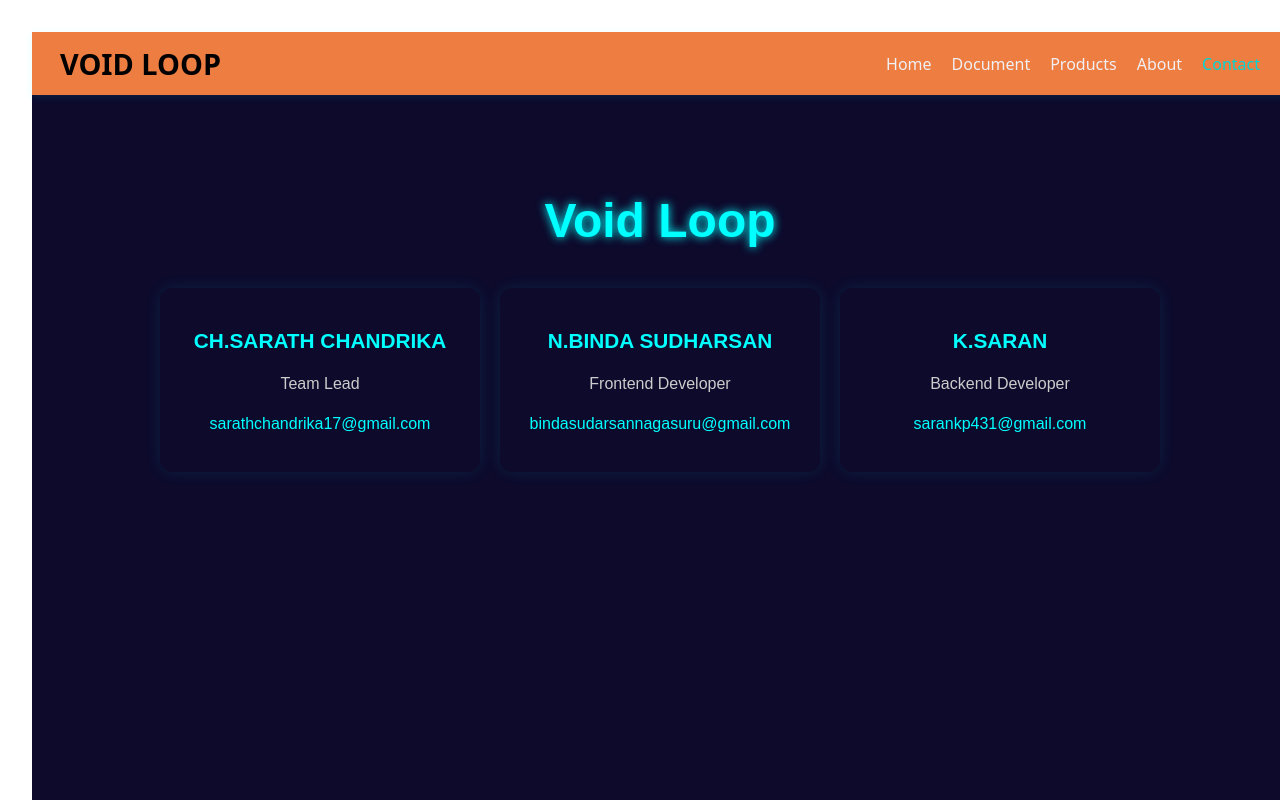
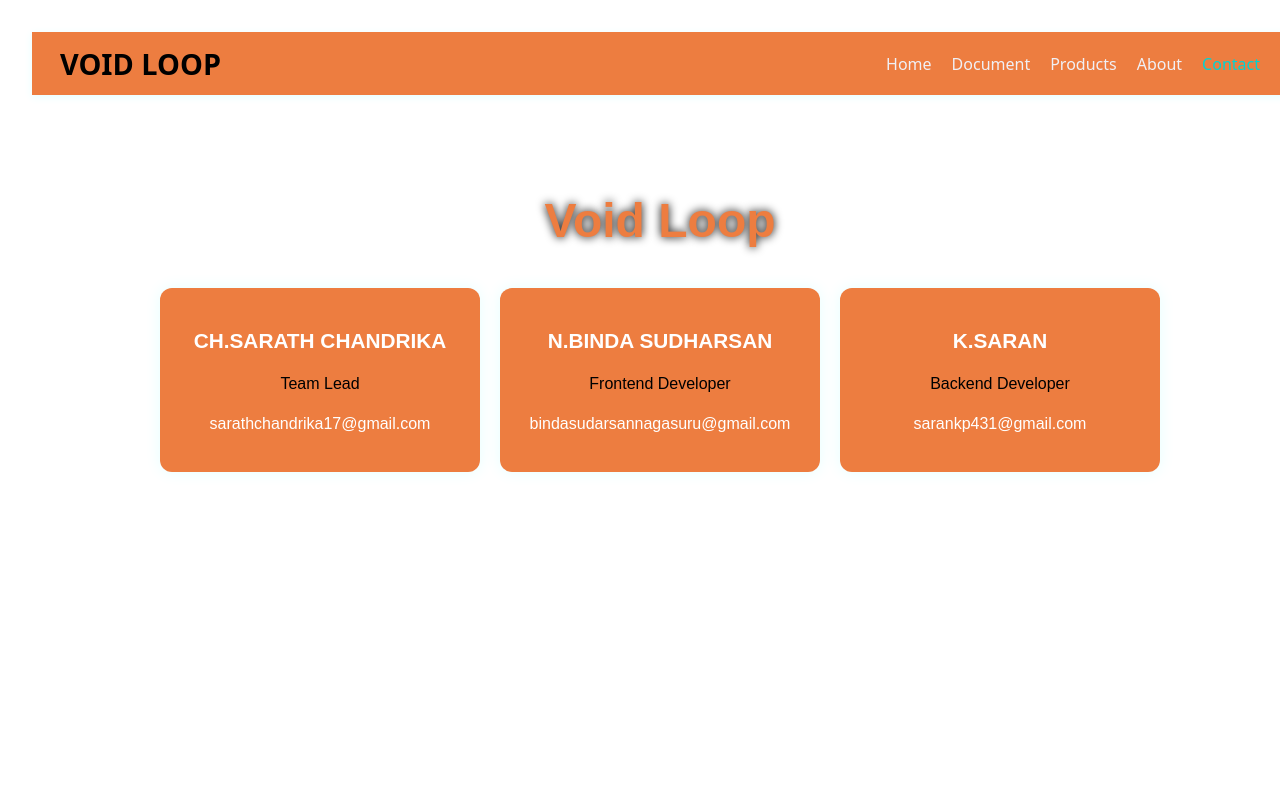
Before and after one commit to saran-dragon/voidloop, a React (Vite) app: page /contact in a window 1280 px wide. Shown: the top 800 px of the page. Built offline with nearby package versions, Linux system fonts and the light colour scheme.

Commit message:
css updated-contact

```diff
--- a/src/styles/Contact.css
+++ b/src/styles/Contact.css
@@ -1,7 +1,7 @@
 .contact-page {
   padding: 60px 20px;
-  background-color: #0d0a2c;
-  color: #f0f0f5;
+  background-color: white;
+  color: black;
   min-height: 100vh;
   font-family: Arial, sans-serif;
   width: 100%;
@@ -15,8 +15,8 @@
 
 .team-name h1 {
   font-size: 3rem;
-  color: #0ff;
-  text-shadow: 0 0 10px #0ff;
+  color: #ed7d40;
+  text-shadow: 0 0 10px black;
   transition: all 0.3s ease;
   cursor: default;
 }
@@ -35,7 +35,7 @@
 }
 
 .contact-card {
-  background-color: #0d0a2c;
+  background-color: #ed7d40;
   border-radius: 12px;
   width: 280px;
   padding: 20px;
@@ -52,17 +52,17 @@
 .contact-card h2 {
   font-size: 1.3rem;
   margin-bottom: 5px;
-  color: #0ff;
+  color: white;
 }
 
 .contact-card .role {
   font-size: 1rem;
-  color: #ccc;
+  color: black;
   margin-bottom: 10px;
 }
 
 .contact-card .email a {
-  color: #0ff;
+  color: white;
   text-decoration: none;
   font-weight: 500;
   transition: color 0.3s ease;
```
